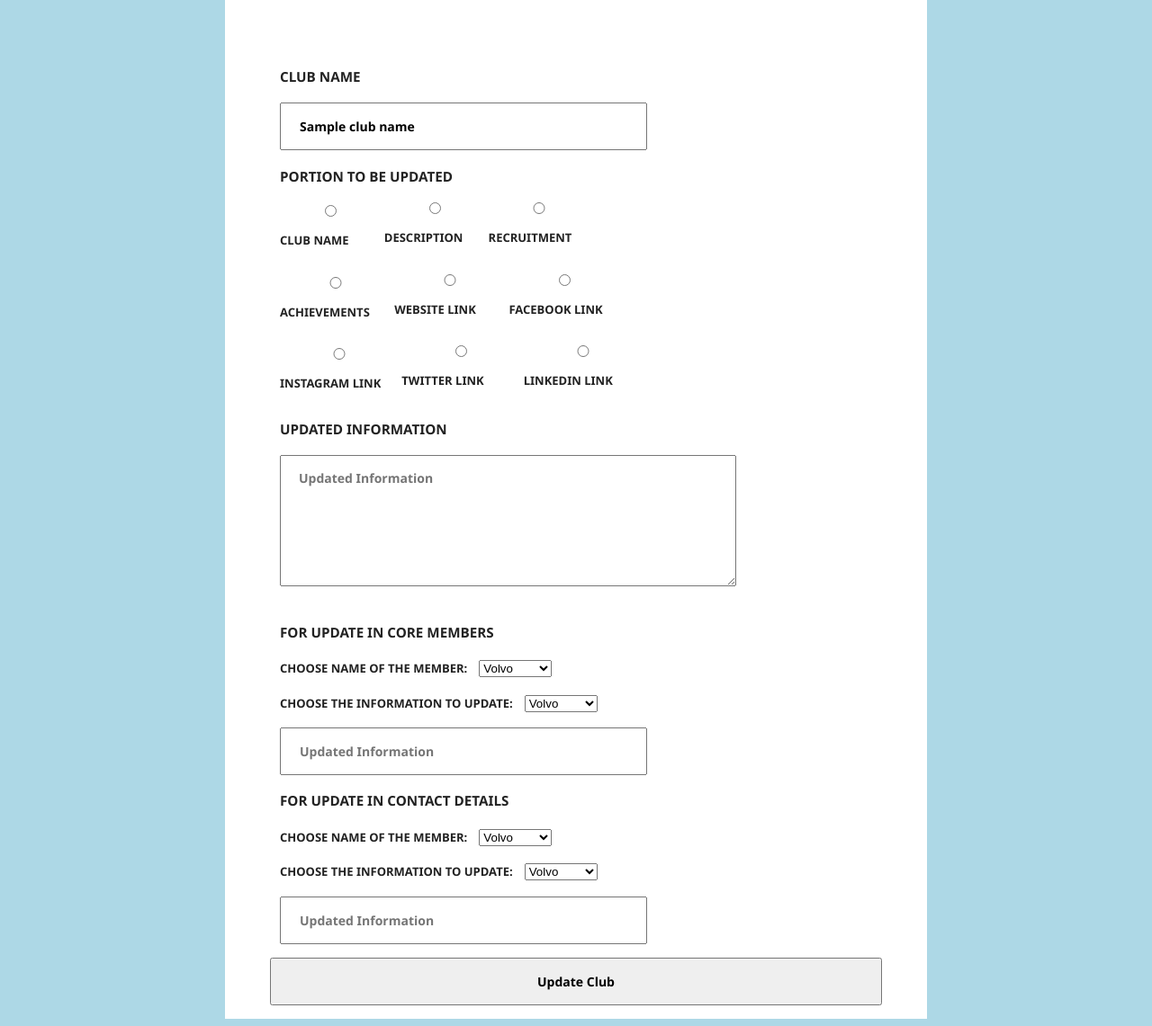
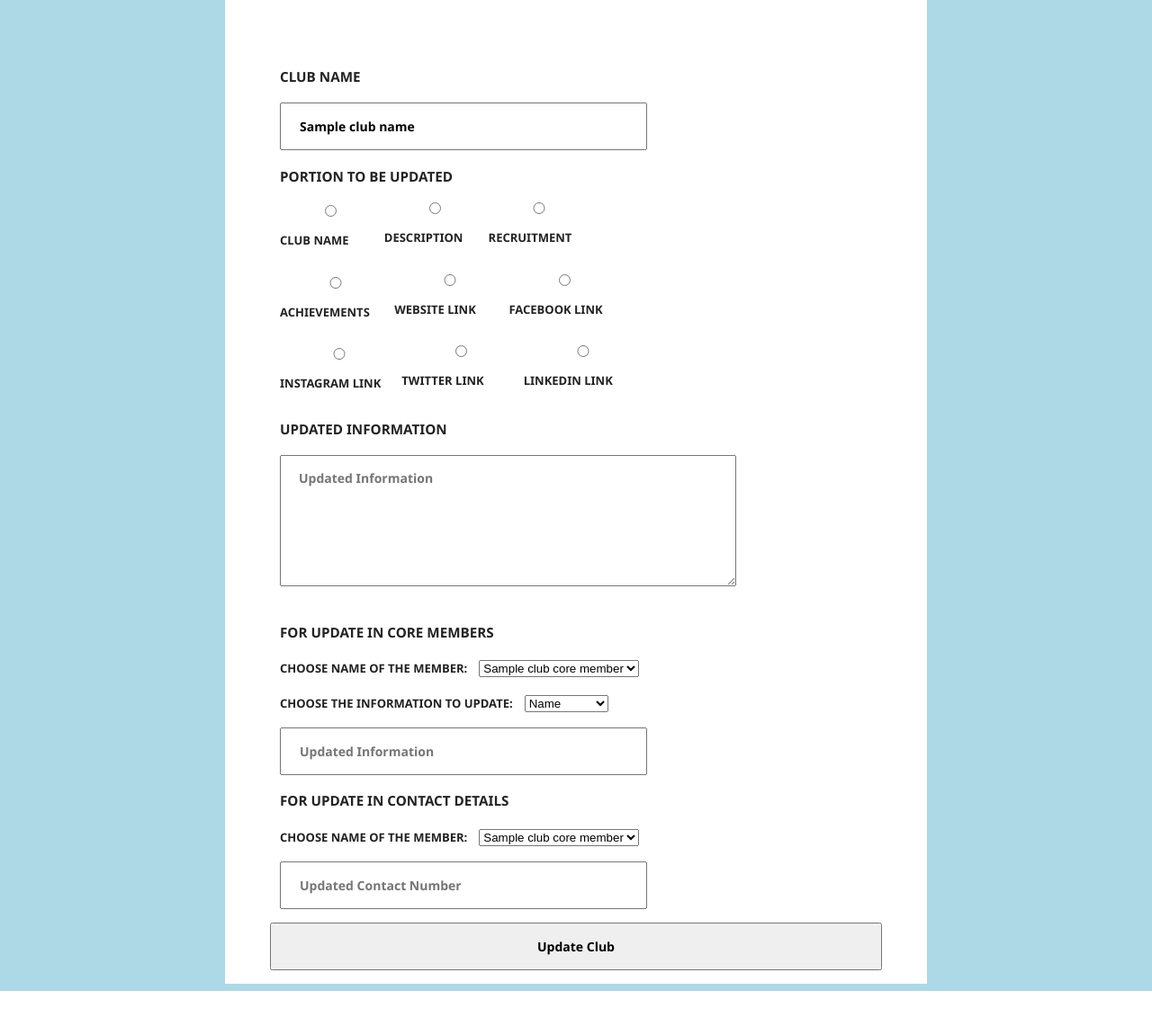
Before and after one commit to NoisyBotDude/daemon-project, a Flask app: template club_app/templates/admin/club_update.html in a window 1280 px wide. Shown: the part 83-1224 px from the top of the page at 90% size. After the commit the page ends 1185 px from the top, so only its background shows below. Run offline with Flask 2, Linux system fonts and the light colour scheme; the template is opened without the code that fills it: most values are stand-ins (such as "Sample title", 1, 10 or a date in 2020).

Commit message:
updated the club update form

```diff
--- a/club_app/routes/admin_routes.py
+++ b/club_app/routes/admin_routes.py
@@ -67,8 +67,7 @@ def create_blueprint(cluster):
             club_infos = ClubDataBase.find_club(club_name)
             return render_template("admin/club_update.html", title="Update Club", \
                                     club_name=club_name, club_infos=club_infos)
-        else:
-            return render_template("admin/club_update_name.html", title="Update Club")
+        return render_template("admin/club_update_name.html", title="Update Club")
 
     @admin.route("/update_response", methods = ["POST", "PUT"])
     @is_logged_in
--- a/club_app/templates/admin/club_update.html
+++ b/club_app/templates/admin/club_update.html
@@ -51,21 +51,24 @@
                 <div class="select">
                     <label for="members">Choose Name of the Member:</label>
 
-                    <select name="members" id="members">
-                    <option value="volvo">Volvo</option>
-                    <option value="saab">Saab</option>
-                    <option value="mercedes">Mercedes</option>
-                    <option value="audi">Audi</option>
+                    <select name="member_name" id="member_name">
+                        {% for members in club_infos["club core members"] %}
+                            <option value={{ members["name"] }}>{{ members["name"] }}</option>
+                        {% endfor %}
+<!--                    <option value="volvo">Volvo</option>-->
+<!--                    <option value="saab">Saab</option>-->
+<!--                    <option value="mercedes">Mercedes</option>-->
+<!--                    <option value="audi">Audi</option>-->
                     </select>
                 </div>
                 <div class="select">
                     <label for="cars">Choose the information to update:</label>
 
-                    <select name="cars" id="cars">
-                    <option value="volvo">Volvo</option>
-                    <option value="saab">Saab</option>
-                    <option value="mercedes">Mercedes</option>
-                    <option value="audi">Audi</option>
+                    <select name="member_update" id="member_update" >
+                    <option value="name">Name</option>
+                    <option value="designation">Designation</option>
+<!--                    <option value="mercedes">Mercedes</option>-->
+<!--                    <option value="audi">Audi</option>-->
                     </select>
                 </div>
                 <input type="text" name="core-members" id="core-members" placeholder="Updated Information">
@@ -76,23 +79,22 @@
                     <label for="members">Choose Name of the Member:</label>
 
                     <select name="members" id="members">
-                    <option value="volvo">Volvo</option>
-                    <option value="saab">Saab</option>
-                    <option value="mercedes">Mercedes</option>
-                    <option value="audi">Audi</option>
+                    {% for members in club_infos["club core members"] %}
+                            <option value={{ members["name"] }}>{{ members["name"] }}</option>
+                        {% endfor %}
                     </select>
                 </div>
-                <div class="select">
-                    <label for="cars">Choose the information to update:</label>
+<!--                <div class="select">-->
+<!--                    <label for="cars">Choose the information to update:</label>-->
 
-                    <select name="cars" id="cars">
-                    <option value="volvo">Volvo</option>
-                    <option value="saab">Saab</option>
-                    <option value="mercedes">Mercedes</option>
-                    <option value="audi">Audi</option>
-                    </select>
-                </div>
-                <input type="text" name="core-members" id="core-members" placeholder="Updated Information">
+<!--                    <select name="cars" id="cars">-->
+<!--                    <option value="volvo">Volvo</option>-->
+<!--                    <option value="saab">Saab</option>-->
+<!--                    <option value="mercedes">Mercedes</option>-->
+<!--                    <option value="audi">Audi</option>-->
+<!--                    </select>-->
+<!--                </div>-->
+                <input type="text" name="core-members" id="core-members" placeholder="Updated Contact Number">
             </div>
             <input id ="submit" type="submit" value="Update Club">
         </form>
```
Also changed, not shown: club_app/database/database.py (+7 -1 lines).
